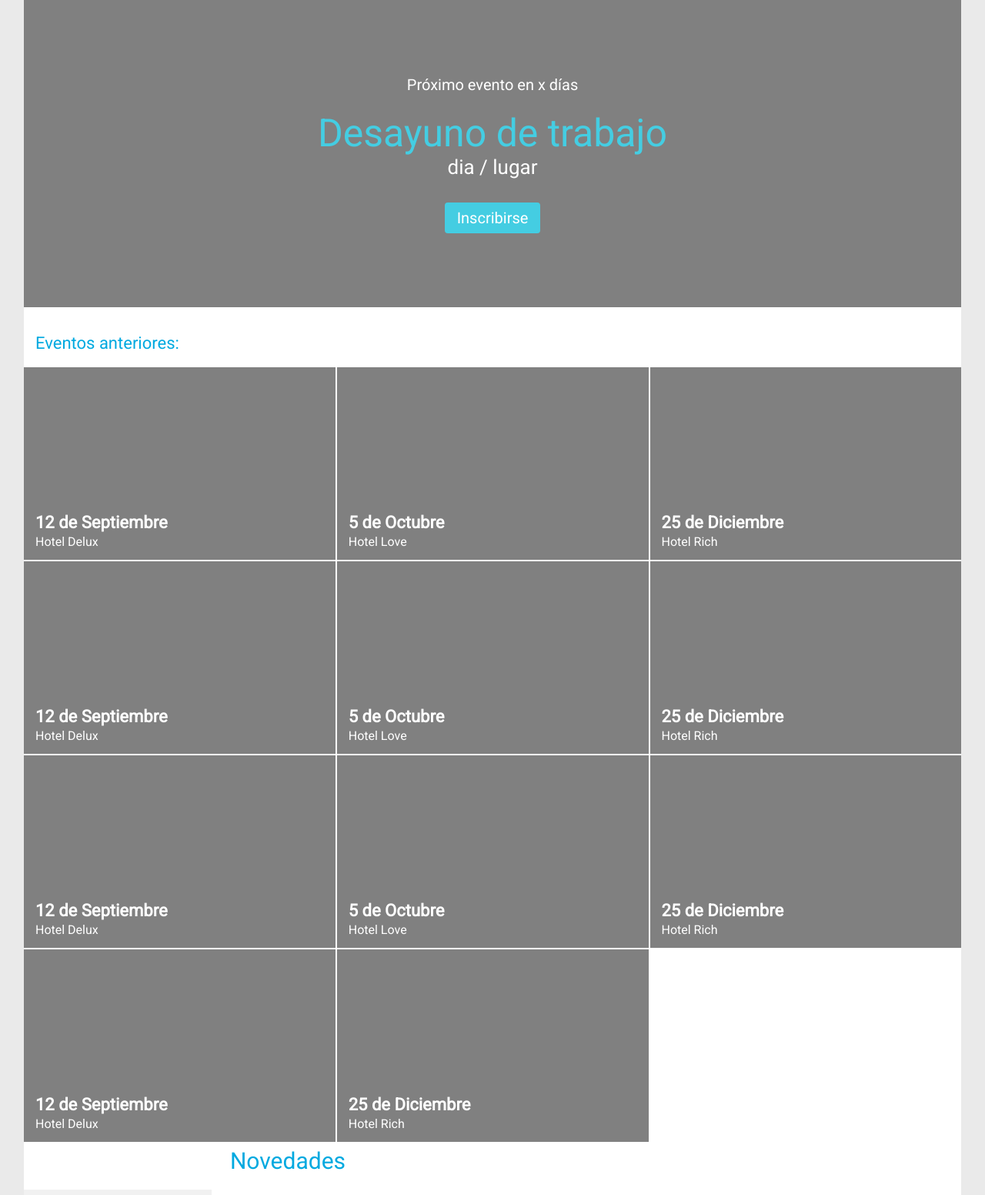
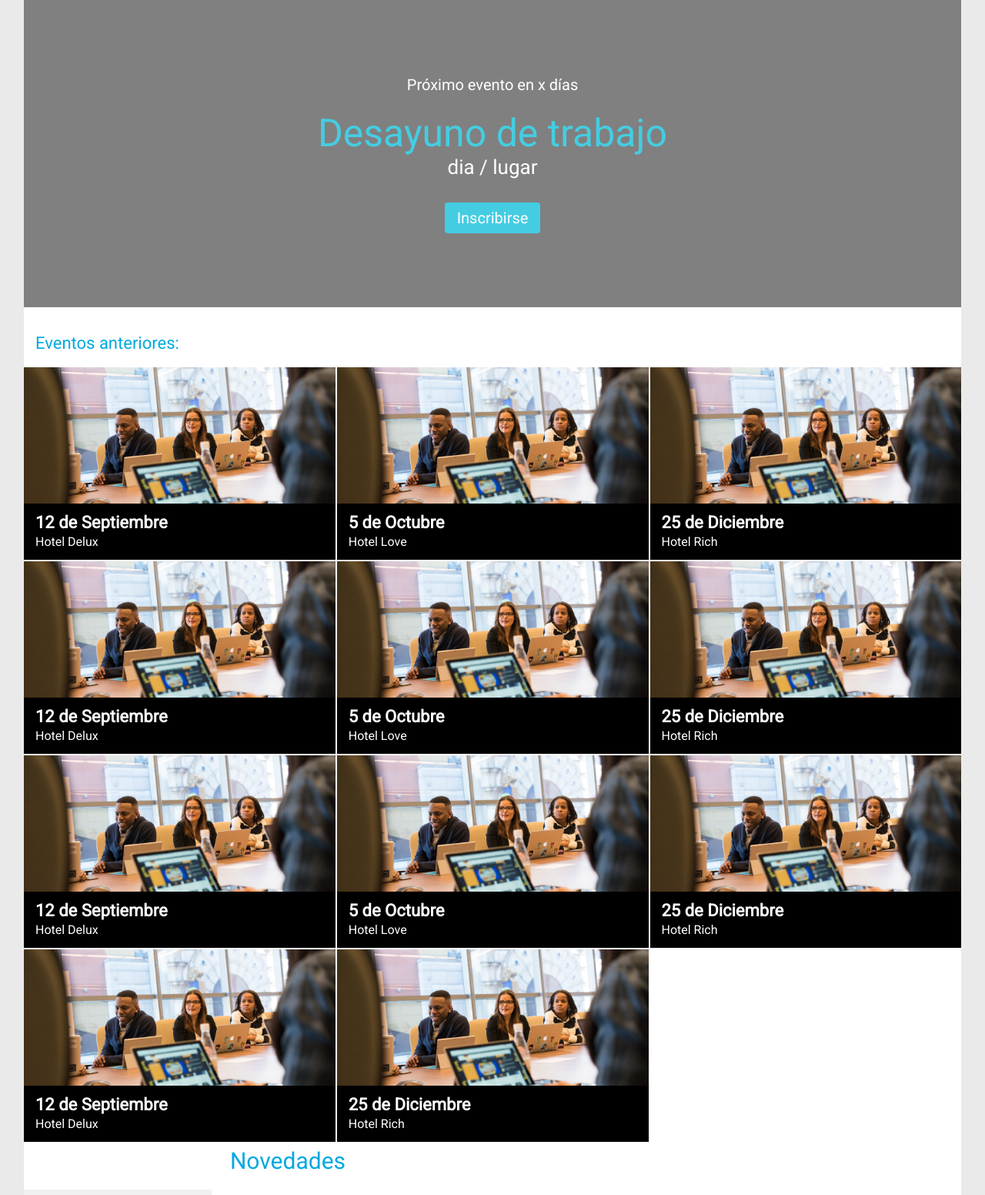
Before and after one commit to MarMuller/WEBSitepro, a PHP site: page /www.sitepro.com.ar/web/novedades/index.php in a window 1280 px wide. Shown: the part 167-1719 px from the top of the page at 77% size. Run offline with PHP 8.4, Linux system fonts and the light colour scheme; some libraries are stand-ins or nearby versions.

Commit message:
progress image n info

```diff
--- a/www.sitepro.com.ar/web/novedades/index.php
+++ b/www.sitepro.com.ar/web/novedades/index.php
@@ -918,11 +918,26 @@
 										display:flex;
 										align-items:flex-end;
 										font-family: 'Roboto',sans-serif;
+										overflow: hidden;
+										position:relative;
+									}
+									.old-entry img {
+										width: 500%;
+										margin: 0;
+										position:absolute;
+									}
+									.entry-info {
+										padding-top:8px;
+									  width: 100%;
+										background-color: black;
+										/* background-image: url(); */
+									  /* text-shadow: -1px 0 black, 0 1px black, 1px 0 black, 0 -1px black, 0 0 3px #000; */
+									  color: white;
+										z-index: 1;
 									}
 									.entry-date {
 										width: 100%;
 										height: 30px;
-										color:white;
 										padding-left:15px;
 										font-size: 22px;
 										font-weight:bold;
@@ -930,7 +945,6 @@
 									.entry-place {
 										width: 100%;
 										height: 35px;
-										color:white;
 										padding-left:15px;
 									}
 								</style>
@@ -938,19 +952,21 @@
 								<?php
 								// la info de las old olds entries está acá:
 								$entries = [
-									["date" => "12 de Septiembre", "place" => "Hotel Delux", "cover" => "images/image1.jpg"],
-									["date" => "5 de Octubre", "place" => "Hotel Love", "cover" => "images/image2.jpg"],
-									["date" => "25 de Diciembre", "place" => "Hotel Rich", "cover" => "images/image3.jpg"],
-									["date" => "12 de Septiembre", "place" => "Hotel Delux", "cover" => "images/image1.jpg"],
-									["date" => "5 de Octubre", "place" => "Hotel Love", "cover" => "images/image2.jpg"],
-									["date" => "25 de Diciembre", "place" => "Hotel Rich", "cover" => "images/image3.jpg"],
-									["date" => "12 de Septiembre", "place" => "Hotel Delux", "cover" => "images/image1.jpg"],
-									["date" => "5 de Octubre", "place" => "Hotel Love", "cover" => "images/image2.jpg"],
-									["date" => "25 de Diciembre", "place" => "Hotel Rich", "cover" => "images/image3.jpg"],
-									["date" => "12 de Septiembre", "place" => "Hotel Delux", "cover" => "images/image1.jpg"],
-									["date" => "25 de Diciembre", "place" => "Hotel Rich", "cover" => "images/image3.jpg"]
+									["date" => "12 de Septiembre", "place" => "Hotel Delux", "cover" => "../images/novedades/image1.jpg"],
+									["date" => "5 de Octubre", "place" => "Hotel Love", "cover" => "../images/novedades/image1.jpg"],
+									["date" => "25 de Diciembre", "place" => "Hotel Rich", "cover" => "../images/novedades/image1.jpg"],
+									["date" => "12 de Septiembre", "place" => "Hotel Delux", "cover" => "../images/novedades/image1.jpg"],
+									["date" => "5 de Octubre", "place" => "Hotel Love", "cover" => "../images/novedades/image1.jpg"],
+									["date" => "25 de Diciembre", "place" => "Hotel Rich", "cover" => "../images/novedades/image1.jpg"],
+									["date" => "12 de Septiembre", "place" => "Hotel Delux", "cover" => "../images/novedades/image1.jpg"],
+									["date" => "5 de Octubre", "place" => "Hotel Love", "cover" => "../images/novedades/image1.jpg"],
+									["date" => "25 de Diciembre", "place" => "Hotel Rich", "cover" => "../images/novedades/image1.jpg"],
+									["date" => "12 de Septiembre", "place" => "Hotel Delux", "cover" => "../images/novedades/image1.jpg"],
+									["date" => "25 de Diciembre", "place" => "Hotel Rich", "cover" => "../images/novedades/image1.jpg"]
 								];
 								?>
+
+								<!-- <img src="<?php echo $entries[1]["cover"] ?>" alt="no funcaaaaa"> -->
 
 								<div class="old-events-entries with-empty-cells">
 
@@ -959,11 +975,15 @@
 										$num = 0;
 										foreach ($entries as $entry) {
 										    echo '
-												<div class="old-entry" style="background-image: url("'.$entries[$num]["cover"].'");">
-													<div style="width:100%;">
+												<div class="old-entry">
+
+													<img src="'.$entries[1]["cover"].'" alt="error-imagen">
+
+													<div class="entry-info" style="width:100%;">
 														<div class="entry-date">'.$entries[$num]["date"].'</div>
 														<div class="entry-place">'.$entries[$num]["place"].'</div>
 													</div>
+
 												</div>
 												';
 
```
Also changed, not shown: www.sitepro.com.ar/web/images/novedades/image1.jpg (added).
